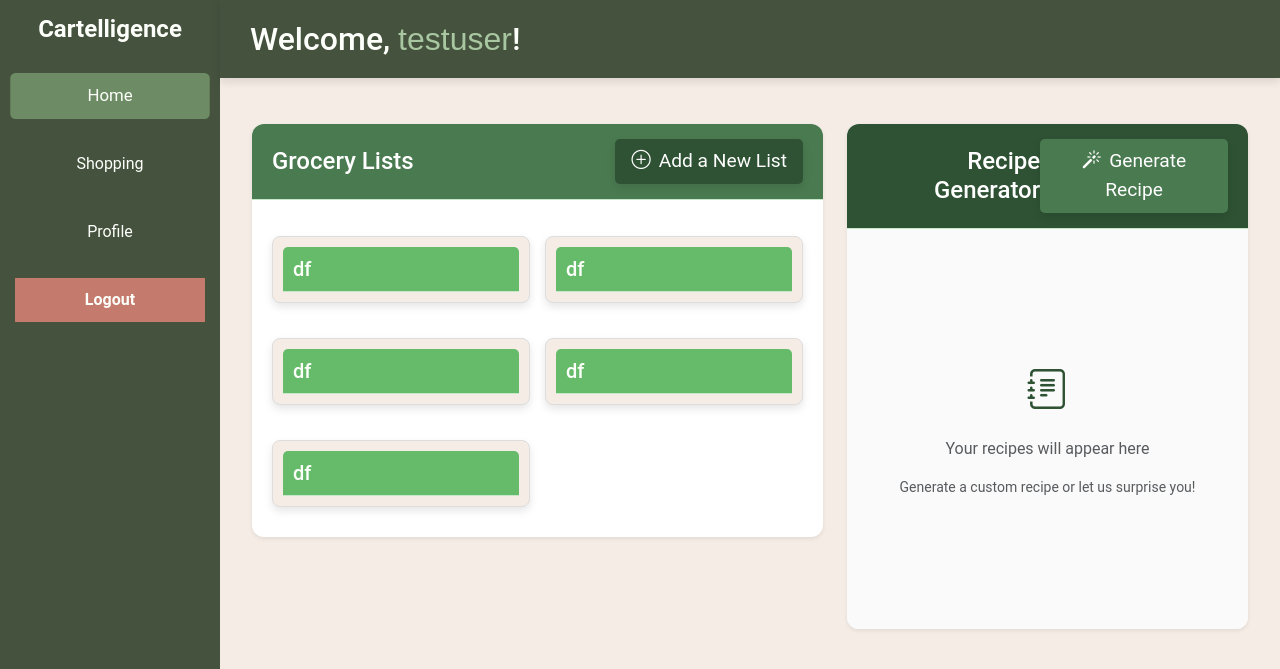
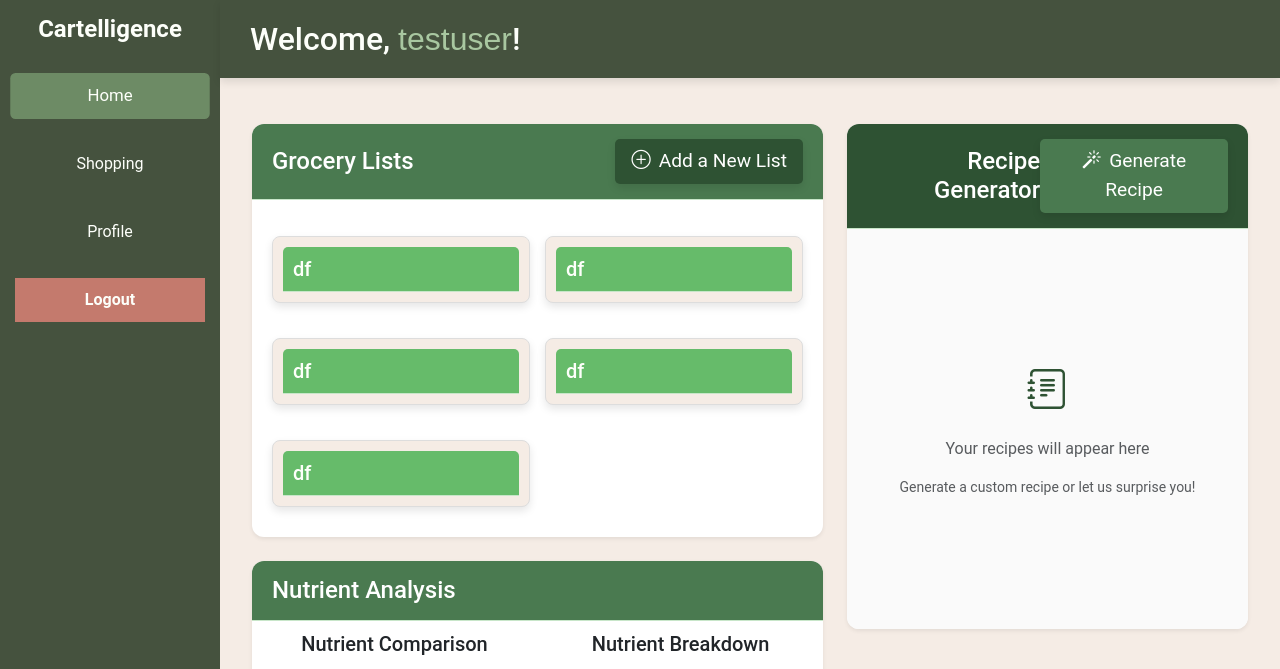
Before and after one commit to alephnull07/Cartelligence, a Flask app: page /dashboard in a window 1280 px wide. Shown: the top 669 px of the page. Run offline with Flask 3, Linux system fonts and the light colour scheme; a user stored in the database is signed in; some libraries are stand-ins or nearby versions.

Commit message:
Added nutrition graphs
Bar graph for user v. recommended nutrient intake, pie chart for user nutrient breakdown

```diff
--- a/templates/dashboard.html
+++ b/templates/dashboard.html
@@ -127,6 +127,28 @@ content %}
                                     </p>
                                 </div>
                                 {% endif %}
+                            </div>
+                        </div>
+                    </div>
+
+                    <div class="card border-0 shadow-sm mt-4" style="border-radius: 12px; overflow: hidden">
+                        <div class="card-header" style="background-color: #4a7a50; padding: 15px 20px">
+                            <h2 class="m-0" style="font-size: 24px; color: white">Nutrient Analysis</h2>
+                        </div>
+                        <div class="card-body" style="padding: 2%;">
+                            <div class="row">
+                                <!-- Bar Chart Column -->
+                                <div class="col-md-6">
+                                    <h5 class="text-center mb-3">Nutrient Comparison</h5>
+                                    <div id="chart_div" style="width: 100%; height: 320px;"></div>
+                                </div>
+
+                                <!-- Pie Chart Column -->
+                                <div class="col-md-6">
+                                    <h5 class="text-center mb-3">Nutrient Breakdown</h5>
+                                    <div id="piechart" style="width: 100%; height: 320px;"></div>
+                                </div>
+
                             </div>
                         </div>
                     </div>
@@ -292,6 +314,8 @@ content %}
             </div>
         </div>
     </div>
+
+
 
     <script>
         // Initialize all toasts when the page loads
@@ -606,6 +630,96 @@ content %}
         }
     </script>
 
+    <!-- Charts -->
+    <script type="text/javascript" src="https://www.gstatic.com/charts/loader.js"></script>
+    <script type="text/javascript">
+        // Pie chart
+        google.charts.load('current', {'packages':['corechart']});
+        google.charts.setOnLoadCallback(drawChart);
+
+        function drawChart() {
+
+            var data = google.visualization.arrayToDataTable([
+            ['Nutrients', 'Intake (grams)'],
+            ['Protein',      20],
+            ['Carbohydrates',  20],
+            ['Dietary fiber', 20],
+            ['Fats',    7]
+            ]);
+
+            var options = {
+                backgroundColor: 'transparent',
+                legend: {
+                    textStyle: {
+                        color: '#4e4136'
+                    },
+                    position: 'bottom'
+                },
+                colors: [
+                    '#4a7a50', // Protein
+                    '#2e5233', // Carbohydrates
+                    '#a8c7a0', // Dietary fiber
+                    '#d4cabe'  // Fats
+                ],
+                chartArea: {
+                    backgroundColor: 'transparent',
+                    top: '5%',
+                    width: '90%',
+                    height: '75%'
+
+                },
+            };
+
+            var chart = new google.visualization.PieChart(document.getElementById('piechart'));
+
+            chart.draw(data, options);
+        }
+
+        // Bar
+        google.charts.load('current', {packages: ['corechart', 'bar']});
+        google.charts.setOnLoadCallback(drawMultSeries);
+
+        function drawMultSeries() {
+            var data = google.visualization.arrayToDataTable([
+                ['Nutrient', 'Your Intake', 'Recommended Intake'],
+                ['Protein', 30, 40],
+                ['Carbohydrates', 220, 225],
+                ['Dietary fiber', 13, 25],
+                ['Fats', 6, 11],
+            ]);
+
+            var options = {
+                hAxis: {
+                    minValue: 0,
+                    maxValue: 350,
+                    viewWindow: {
+                        max: 350
+                    },
+                    gridlines: {
+                        count: 7
+                    }
+                },
+                colors: [
+                    '#d4cabe',
+                    '#4a7a50'
+                ],
+                chartArea: {
+                    top: '5%',
+                    width: '70%',
+                    height: '80%'
+                },
+                legend: {
+                    position: 'top'
+                },
+                backgroundColor: 'transparent'
+            };
+
+            var chart = new google.visualization.BarChart(document.getElementById('chart_div'));
+            chart.draw(data, options);
+            }
+
+    </script>
+
     <!-- Bootstrap JS -->
     <script src="https://cdn.jsdelivr.net/npm/bootstrap@5.3.1/dist/js/bootstrap.bundle.min.js"></script>
 </body>
```
